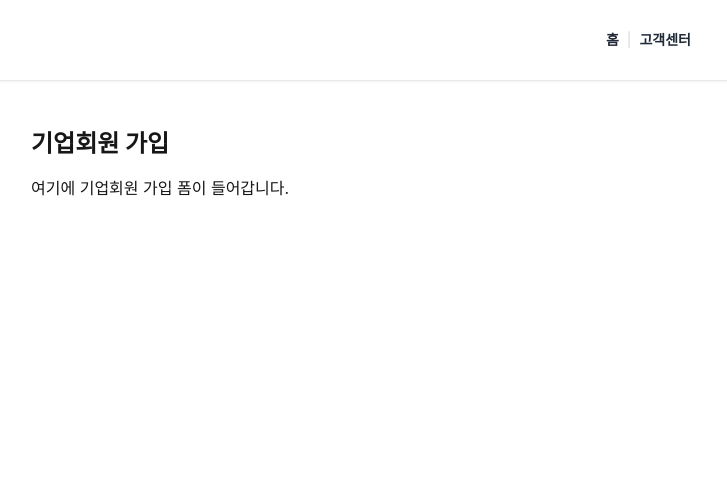
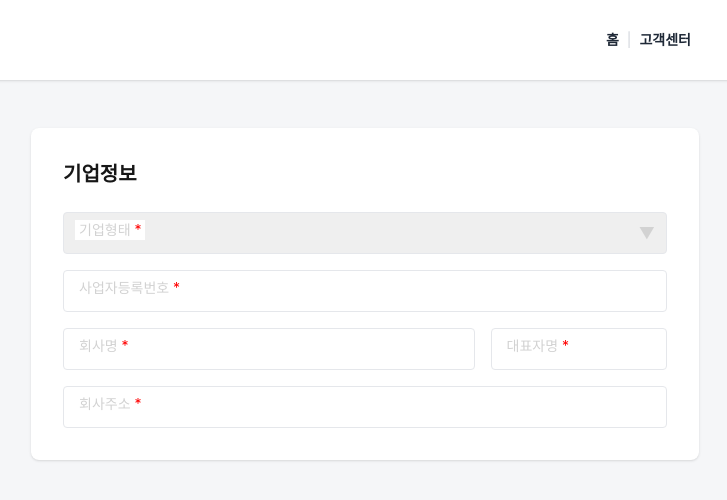
Before and after one commit to kimnamwook1/stepai-web, a Next.js app: page /corp in a window 1280 px wide. Shown: the top 500 px of the page, without its empty margins (275-1002 px from the left). Built offline with nearby package versions, Linux system fonts and the light colour scheme; a web font is replaced by a local one.

Commit message:
기업정보 섹션 구현 완료

```diff
--- a/src/app/corp/page.tsx
+++ b/src/app/corp/page.tsx
@@ -1,6 +1,6 @@
 "use client";
 
-import React from "react";
+import React, { useState, FocusEvent } from "react";
 import { useRouter } from "next/navigation";
 
 // Header_Corp 컴포넌트 내부 정의
@@ -30,16 +30,180 @@ function HeaderCorp() {
     );
 }
 
+const BG_COLOR = 'rgb(245,246,248)';
+
+function FloatingLabelInput({
+    id,
+    label,
+    required,
+    value,
+    onChange,
+    type = "text",
+    maxLength,
+    className = "",
+    noMargin = false,
+    ...props
+}: any) {
+    const [isFocused, setIsFocused] = useState(false);
+    const showFloating = isFocused || value;
+    return (
+        <div className={`relative${noMargin ? "" : " mt-6"}`}>
+            <input
+                id={id}
+                type={type}
+                value={value}
+                onChange={onChange}
+                maxLength={maxLength}
+                className={`w-full border rounded px-3 py-2 focus:outline-none focus:border-gray-400 ${className}`}
+                autoComplete="off"
+                onFocus={() => setIsFocused(true)}
+                onBlur={(e: FocusEvent<HTMLInputElement>) => setIsFocused(!!e.target.value)}
+                {...props}
+            />
+            <label
+                htmlFor={id}
+                className={`absolute left-3 transition-all duration-200 bg-white px-1 z-10
+                    ${showFloating ? "-top-3 text-xs text-[#d2d2d2]" : "top-2 text-sm text-[#d2d2d2]"}`}
+                style={{ pointerEvents: 'none' }}
+            >
+                {label}
+                {required && <span className="text-[#ff0000]"> *</span>}
+            </label>
+        </div>
+    );
+}
+
+function FloatingLabelSelect({
+    id,
+    label,
+    required,
+    value,
+    onChange,
+    children,
+    className = "",
+    ...props
+}: any) {
+    const [isFocused, setIsFocused] = useState(false);
+    const showFloating = isFocused || value;
+    return (
+        <div className="relative mt-6">
+            <select
+                id={id}
+                value={value}
+                onChange={onChange}
+                className={`w-full border rounded px-3 py-2 appearance-none focus:outline-none focus:border-gray-400 pr-8 ${className}`}
+                onFocus={() => setIsFocused(true)}
+                onBlur={() => setIsFocused(false)}
+                {...props}
+            >
+                <option value="" disabled hidden></option>
+                {children}
+            </select>
+            <label
+                htmlFor={id}
+                className={`absolute left-3 transition-all duration-200 bg-white px-1 z-10
+                    ${showFloating ? "-top-3 text-xs text-[#d2d2d2]" : "top-2 text-sm text-[#d2d2d2]"}`}
+                style={{ pointerEvents: 'none' }}
+            >
+                {label}
+                {required && <span className="text-[#ff0000]"> *</span>}
+            </label>
+            {/* ▼ 아이콘 */}
+            <span className="pointer-events-none absolute right-3 top-1/2 -translate-y-1/2 text-[#d2d2d2] text-base">
+                ▼
+            </span>
+        </div>
+    );
+}
+
+function CorpInfoSection() {
+    const [corpType, setCorpType] = useState("");
+    const [corpRegNum, setCorpRegNum] = useState("");
+    const [corpName, setCorpName] = useState("");
+    const [ceoName, setCeoName] = useState("");
+    const [corpAddress, setCorpAddress] = useState("");
+
+    return (
+        <section className="mb-8 bg-white rounded-lg shadow p-8">
+            <h2 className="text-xl font-semibold mb-4">기업정보</h2>
+            <div className="space-y-4">
+                {/* 기업형태 */}
+                <FloatingLabelSelect
+                    id="corpType"
+                    label="기업형태"
+                    required
+                    value={corpType}
+                    onChange={(e: React.ChangeEvent<HTMLSelectElement>) => setCorpType(e.target.value)}
+                >
+                    <option value="3">대기업</option>
+                    <option value="4">대기업 계열사·자회사</option>
+                    <option value="1">중소기업(300명이하)</option>
+                    <option value="2">중견기업(300명이상)</option>
+                    <option value="5">벤처기업</option>
+                    <option value="6">외국계(외국 투자기업)</option>
+                    <option value="8">외국계(외국 법인기업)</option>
+                    <option value="7">국내 공공기관·공기업</option>
+                    <option value="9">비영리단체·협회·교육재단</option>
+                    <option value="10">외국 기관·비영리기구·단체</option>
+                </FloatingLabelSelect>
+                {/* 사업자등록번호 */}
+                <FloatingLabelInput
+                    id="corpRegNum"
+                    label="사업자등록번호"
+                    required
+                    value={corpRegNum}
+                    onChange={(e: React.ChangeEvent<HTMLInputElement>) => setCorpRegNum(e.target.value)}
+                    maxLength={12}
+                />
+                {/* 회사명 + 대표자명 한 행 */}
+                <div className="flex gap-4 mt-6">
+                    <div className="flex-1" style={{ flexBasis: '70%' }}>
+                        <FloatingLabelInput
+                            id="corpName"
+                            label="회사명"
+                            required
+                            value={corpName}
+                            onChange={(e: React.ChangeEvent<HTMLInputElement>) => setCorpName(e.target.value)}
+                            maxLength={50}
+                            className=""
+                            noMargin={true}
+                        />
+                    </div>
+                    <div className="flex-1" style={{ flexBasis: '30%' }}>
+                        <FloatingLabelInput
+                            id="ceoName"
+                            label="대표자명"
+                            required
+                            value={ceoName}
+                            onChange={(e: React.ChangeEvent<HTMLInputElement>) => setCeoName(e.target.value)}
+                            maxLength={20}
+                            className=""
+                            noMargin={true}
+                        />
+                    </div>
+                </div>
+                {/* 회사주소 */}
+                <FloatingLabelInput
+                    id="corpAddress"
+                    label="회사주소"
+                    required
+                    value={corpAddress}
+                    onChange={(e: React.ChangeEvent<HTMLInputElement>) => setCorpAddress(e.target.value)}
+                />
+            </div>
+        </section>
+    );
+}
+
 const CorpRegisterPage = () => {
     return (
-        <>
+        <div style={{ background: BG_COLOR, minHeight: '100vh' }}>
             <HeaderCorp />
             <main className="max-w-[700px] mx-auto my-8 p-4">
-                {/* TODO: 헤더 및 폼 추가 예정 */}
-                <h1 className="text-2xl font-bold mb-4">기업회원 가입</h1>
-                <p>여기에 기업회원 가입 폼이 들어갑니다.</p>
+                <CorpInfoSection />
+                {/* TODO: 다음 섹션(담당자정보, 약관동의 등) 추가 예정 */}
             </main>
-        </>
+        </div>
     );
 };
 
```
Also changed, not shown: 1 other file (tests, documents, lock files or other folders).
